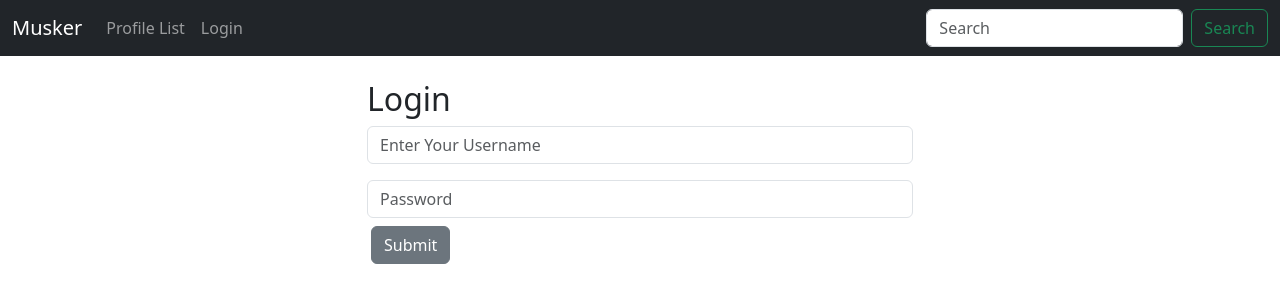
After one commit to flat-codepath/twitter-clone, a Django app: page /user_login in a window 1280 px wide. The commit adds this page. Shown: the top 303 px of the page. Run offline with Django 5.2, Linux system fonts and the light colour scheme.

Commit message:
Login page

```diff
--- a/musker/templates/Navbar.html
+++ b/musker/templates/Navbar.html
@@ -15,8 +15,18 @@
           <li class="nav-item">
           <a class="nav-link" href="{% url 'profile' request.user.id %}">@{{user}}</a>
         </li>
+         <li class="nav-item">
+          <a class="nav-link" href="{% url 'logout' %}">Logout</a>
+         </li>
+        {% else %}
+             <li class="nav-item">
+          <a class="nav-link" href="{% url 'login' %}">Login</a>
+         </li>
 
         {% endif %}
+
+
+
 
 
 
--- /dev/null
+++ b/musker/templates/login.html
@@ -0,0 +1,16 @@
+{% extends 'base.html' %}
+
+{% block content %}
+    <div class="row mt-4 ">
+       <div class="col-md-6 offset-md-3 ">
+       <h2>Login</h2>
+      <form method="POST">
+         {% csrf_token %}
+         <input type="text" name="username" class="form-control" placeholder="Enter Your Username">
+         <input type="password" name="password" class="form-control mt-3" placeholder="Password">
+         <input type="submit" class="btn btn-secondary mt-2 mx-1">
+      </form>
+    </div>
+    </div>
+
+{% endblock %}
--- a/musker/urls.py
+++ b/musker/urls.py
@@ -3,5 +3,7 @@
 urlpatterns=[
     path('',views.home, name='home'),
     path('profile_list/',views.profile_list,name='profile_list'),
-    path('profile/<int:pk>',views.profile,name='profile')
+    path('profile/<int:pk>',views.profile,name='profile'),
+    path('user_login',views.user_login,name='login'),
+    path('user_logout',views.user_logout,name='logout'),
 ]
--- a/musker/views.py
+++ b/musker/views.py
@@ -1,25 +1,26 @@
 from django.shortcuts import render, redirect
-from .models import Profile,Meep
+from .models import Profile, Meep
 from django.contrib import messages
 from .forms import MeepForm
+from django.contrib.auth import authenticate, login, logout
+
 
 # Create your views here.
-
 def home(request):
-    print(request.user.username)
     if request.user.is_authenticated:
         form = MeepForm(request.POST or None)
         if request.method == 'POST':
             if form.is_valid():
-                meep=form.save(commit=False)
-                meep.user=request.user
+                meep = form.save(commit=False)
+                meep.user = request.user
                 meep.save()
                 return redirect('home')
-        meeps=Meep.objects.all().order_by('-id')
-        return render(request, 'home.html', {'meeps': meeps,'form':form})
+        meeps = Meep.objects.all().order_by('-id')
+        return render(request, 'home.html', {'meeps': meeps, 'form': form})
     else:
-        meeps=Meep.objects.all()
+        meeps = Meep.objects.all()
         return render(request, 'home.html', {'meeps': meeps})
+
 
 def profile_list(request):
     if request.user.is_authenticated:
@@ -32,24 +33,44 @@ def profile_list(request):
 
 def profile(request, pk):
     if request.user.is_authenticated:
-        profile = Profile.objects.get(user_id=pk) # Soni
+        profile = Profile.objects.get(user_id=pk)  # Soni
 
-        meeps=Meep.objects.filter(user_id=pk)
+        meeps = Meep.objects.filter(user_id=pk)
 
-        #Post Form Logic
-        if request.method =="POST":
+        # Post Form Logic
+        if request.method == "POST":
             # Get current.ID
-            current_user_profile =request.user.profile
+            current_user_profile = request.user.profile
             # Get form data
-            action=request.POST['follow']
-            #Decide to follow or unfollow
-            if action =='unfollow':
+            action = request.POST['follow']
+            # Decide to follow or unfollow
+            if action == 'unfollow':
                 current_user_profile.fallows.remove(profile)
             elif action == 'follow':
                 current_user_profile.fallows.add(profile)
             # Save the Profile
             current_user_profile.save()
-        return render(request, 'profile.html', {'profile': profile,'meeps':meeps})
+        return render(request, 'profile.html', {'profile': profile, 'meeps': meeps})
     else:
         messages.success(request, ('you Must Be Logged in To view This '))
         return redirect('home')
+
+
+def user_login(request):
+    if request.method == "POST":
+        username = request.POST['username']
+        password = request.POST['password']
+        user = authenticate(request, username=username, password=password)
+        if user is not None:
+            login(request, user)
+            success = messages.success(request, 'You have Been Logged In Successfully')
+            return redirect('home')
+        else:
+            error = messages.error(request, 'Some Thing went Wrong Please Try Again after Sometime')
+    return render(request, 'login.html', {})
+
+
+def user_logout(request):
+    logout(request)
+    success = messages.success(request, 'You are Logged Out... Now')
+    return redirect('home')
```
Also changed, not shown: db.sqlite3.
